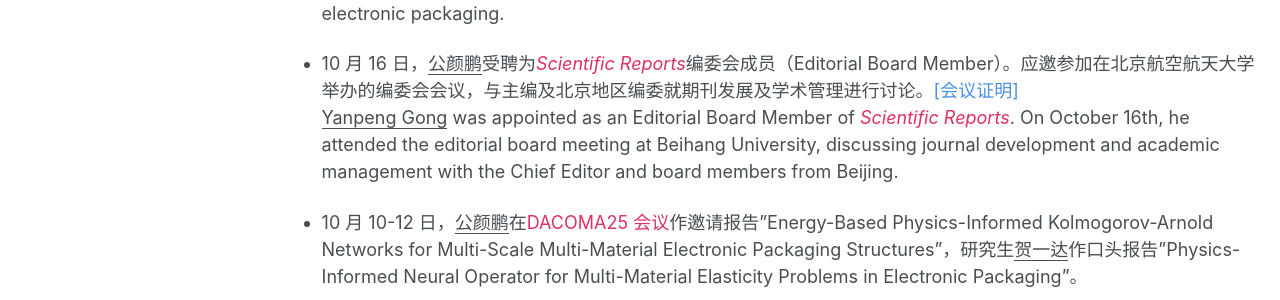
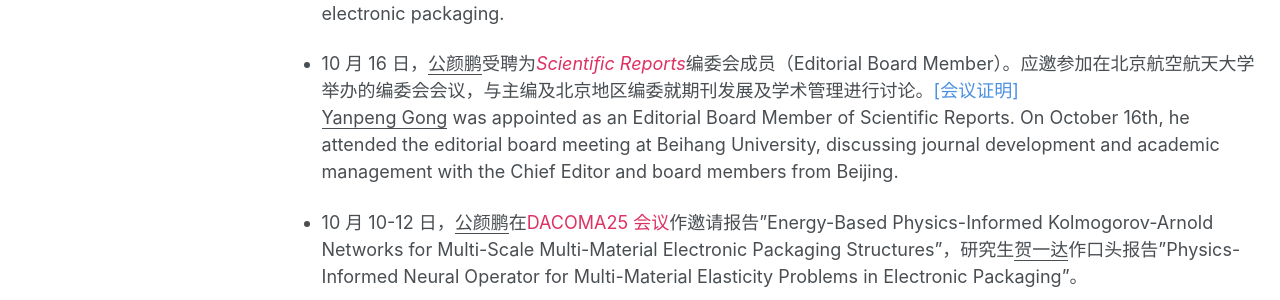
Before and after one commit to yanpeng-gong/yanpeng-gong.github.io, a Jekyll site: the page built from _news/news.md, in a window 1280 px wide and 900 px high. Shown: the part 410-710 px from the top of the window. Built offline with Jekyll 4.4.1, drawn with Linux system fonts in a browser that asks for light colours.

Commit message:
update news

```diff
--- a/_news/news.md
+++ b/_news/news.md
@@ -23,7 +23,7 @@ collection: news
   Yanpeng Gong received the DU Qing-Hua Medal & Young Researcher Award of Computational Methods in Engineering at CCOME2025 in Nanchang, and delivered a plenary talk on virtual element method for electronic packaging.
 
 - 10 月 16 日，<u>公颜鹏</u>受聘为<a href="https://www.nature.com/srep/" style="text-decoration:none;color:#DE3163;"><em>Scientific Reports</em></a>编委会成员（Editorial Board Member）。应邀参加在北京航空航天大学举办的编委会会议，与主编及北京地区编委就期刊发展及学术管理进行讨论。<a href="http://yanpeng-gong.github.io/files/news/2025_SR_EBM_meeting.pdf" style="text-decoration:none;color:#4A90E2;">[会议证明]</a><br>
-  <u>Yanpeng Gong</u> was appointed as an Editorial Board Member of <a href="https://www.nature.com/srep/" style="text-decoration:none;color:#DE3163;"><em>Scientific Reports</em></a>. On October 16th, he attended the editorial board meeting at Beihang University, discussing journal development and academic management with the Chief Editor and board members from Beijing.
+  <u>Yanpeng Gong</u> was appointed as an Editorial Board Member of Scientific Reports. On October 16th, he attended the editorial board meeting at Beihang University, discussing journal development and academic management with the Chief Editor and board members from Beijing.
 
 - 10 月 10-12 日，<u>公颜鹏</u>在<a href="http://yanpeng-gong.github.io/files/Conference_program/DACOMA2025.pdf" style="text-decoration:none;color:#DE3163;">DACOMA25 会议</a>作邀请报告"Energy-Based Physics-Informed Kolmogorov-Arnold Networks for Multi-Scale Multi-Material Electronic Packaging Structures"，研究生<u>贺一达</u>作口头报告"Physics-Informed Neural Operator for Multi-Material Elasticity Problems in Electronic Packaging"。
 
```
